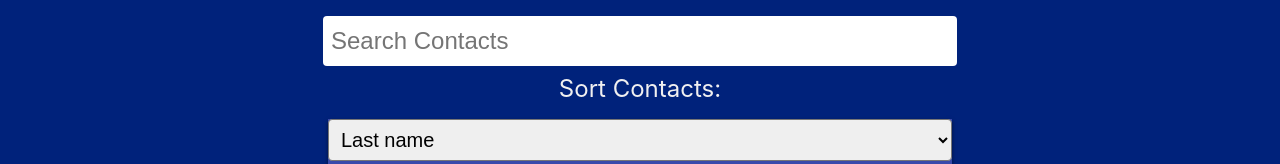
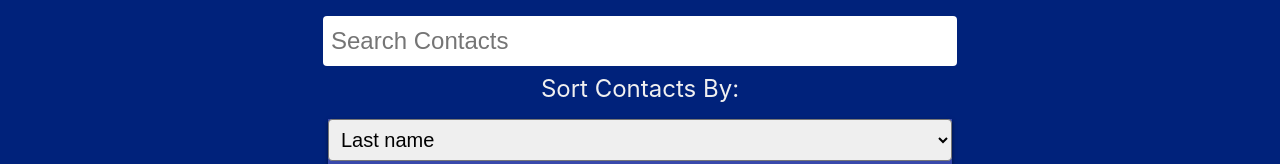
Before and after one commit to tylermwatts/madmobile-assessment, a React (Create React App) app: page / in a window 1280 px wide. Shown: the top 164 px of the page. Built offline with nearby package versions, Linux system fonts and the light colour scheme; no server answers.

Commit message:
refacotor/rename

```diff
--- a/src/components/SearchAndSort.tsx
+++ b/src/components/SearchAndSort.tsx
@@ -31,7 +31,7 @@ type Props = {
 	setSortCriteria: Function
 }
 
-const SearchAndSort: React.FunctionComponent<Props> = ({
+const SearchAndSortHeader: React.FunctionComponent<Props> = ({
 	searchText,
 	setSearchText,
 	sortOrder,
@@ -83,7 +83,7 @@ const SearchAndSort: React.FunctionComponent<Props> = ({
 						margin: 0.5rem auto;
 					`}
 				>
-					Sort Contacts:
+					Sort Contacts By:
 				</label>
 				<div
 					css={css`
@@ -191,4 +191,4 @@ const SearchAndSort: React.FunctionComponent<Props> = ({
 	)
 }
 
-export default SearchAndSort
+export default SearchAndSortHeader
--- a/src/components/UserCard.tsx
+++ b/src/components/UserCard.tsx
@@ -105,7 +105,7 @@ const UserCard: React.FunctionComponent<{user: User}> = ({user}) => {
 	}, [user])
 
 	const onChange = ({ currentTarget: { id, value } } : { currentTarget: { id: string, value: string } }) => {
-		const updated = { ...userInfo, [id]: value }
+		const updated: User = { ...userInfo, [id]: value }
 		setUserInfo(updated)
 	}
 
--- a/src/components/UserCardContainer.tsx
+++ b/src/components/UserCardContainer.tsx
@@ -1,7 +1,7 @@
 /** @jsxImportSource @emotion/react */
 import { css, SerializedStyles } from '@emotion/react';
 import { useEffect, useState } from 'react';
-import SearchAndSort from './SearchAndSort';
+import SearchAndSortHeader from './SearchAndSort';
 import UserCard from './UserCard';
 
 export type User = {
@@ -36,11 +36,11 @@ const UserCardContainer: React.FunctionComponent<{users: User[]}> = ({ users })
 	const [sortCriteria, setSortCriteria] = useState<keyof User>('lastName')
 
 	useEffect(() => {
-		const filterBySearch: () => void = () => {
+		const filterSortAndUpdate: () => void = () => {
 			const updatedUsers: User[] = users
 				.filter((u: User) => {
 					const {picture, phone, ...user} = u
-					// filter users based on text input matching values on any property of User, ignoring picture URL
+					// filter users based on text input matching case-insensitive values on any property of User, ignoring picture URL
 					return (Object.keys(user) as Array<keyof Omit<User, 'picture' | 'phone'>>).some((k: keyof Omit<User, 'picture'| 'phone'>) => {
 						return user[k].toLowerCase().includes(searchText.toLowerCase())
 					})
@@ -59,13 +59,13 @@ const UserCardContainer: React.FunctionComponent<{users: User[]}> = ({ users })
 				})
 			setUserArray(updatedUsers)
 		}
-		filterBySearch()
+		filterSortAndUpdate()
 		// user list gets updated any time searchText, props.users, sortCriteria, or sortOrder are changed
 	}, [searchText, users, sortCriteria, sortOrder])
 
 	return (
 		<>
-			<SearchAndSort
+			<SearchAndSortHeader
 				searchText={searchText}
 				setSearchText={setSearchText}
 				sortOrder={sortOrder}
```
